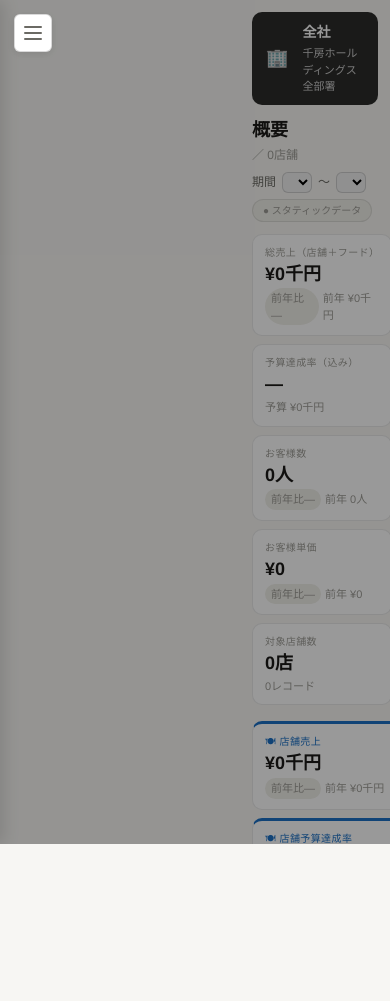
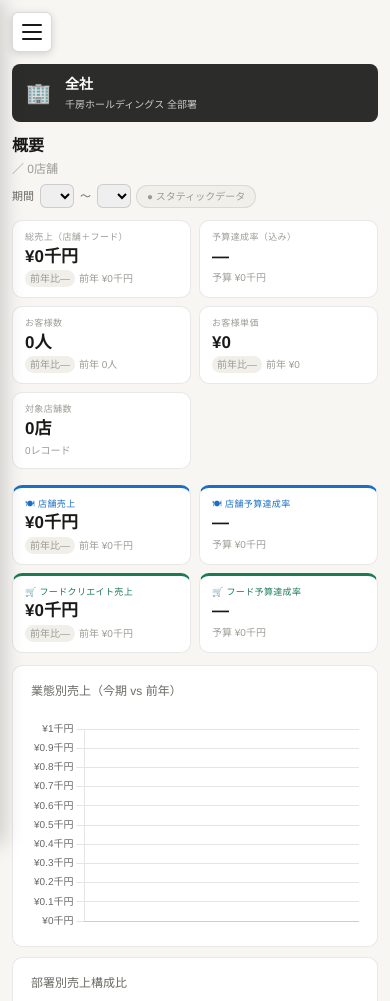
Before and after one commit to chibo-official/chibogroupsales20604-, a plain HTML site: page index.html in a window 390 px wide. Shown: the top 1001 px of the page. Before the commit the page ends 844 px from the top, so only its background shows below. Drawn offline with nearby package versions, Linux system fonts and the light colour scheme.

Commit message:
Add files via upload

```diff
--- a/index.html
+++ b/index.html
@@ -26,7 +26,7 @@ body{font-family:'Helvetica Neue','Hiragino Kaku Gothic ProN','Meiryo',sans-seri
 .layout{display:flex;height:100vh;overflow:hidden}
 .sidebar{width:230px;min-width:230px;background:var(--surface);border-right:1px solid var(--border);display:flex;flex-direction:column;overflow-y:auto;transition:width .2s}
 .sidebar.collapsed{width:52px;min-width:52px}
-.main{flex:1;overflow-y:auto;padding:24px}@media(max-width:640px){.main{padding:56px 12px 12px}}
+.main{flex:1;overflow-y:auto;padding:24px}
 
 /* SIDEBAR HEADER */
 .sb-header{padding:16px 14px 10px;border-bottom:1px solid var(--border);display:flex;align-items:center;gap:10px;flex-shrink:0}
@@ -69,9 +69,10 @@ body{font-family:'Helvetica Neue','Hiragino Kaku Gothic ProN','Meiryo',sans-seri
 .filter-row label{font-size:11px;color:var(--text2);display:block;margin-bottom:2px}
 .filter-row select{width:100%;font-size:11px;padding:4px 6px;border:1px solid var(--border2);border-radius:var(--rs);background:var(--surface);color:var(--text1);cursor:pointer}
 
-.hamburger{display:none;position:fixed;top:14px;left:14px;z-index:300;width:38px;height:38px;border-radius:var(--rs);background:var(--surface);border:1px solid var(--border2);align-items:center;justify-content:center;cursor:pointer;box-shadow:0 2px 8px rgba(0,0,0,.1);flex-direction:column;gap:4px;}
-.hamburger span{display:block;width:18px;height:2px;background:var(--text2);border-radius:2px;}
-.mob-overlay{display:none;position:fixed;inset:0;background:rgba(0,0,0,.4);z-index:199;}
+.hamburger{display:none;position:fixed;top:12px;left:12px;z-index:400;width:40px;height:40px;border-radius:var(--rs);background:var(--surface);border:1px solid var(--border2);align-items:center;justify-content:center;cursor:pointer;box-shadow:0 2px 8px rgba(0,0,0,.15);flex-direction:column;gap:5px;}
+.hamburger span{display:block;width:20px;height:2px;background:var(--text1);border-radius:2px;transition:all .2s;}
+.mob-overlay{display:none;position:fixed;inset:0;background:rgba(0,0,0,.45);z-index:199;cursor:pointer;}
+.mob-overlay.active{display:block;}
 .toggle-btn{position:absolute;top:16px;right:-11px;width:22px;height:22px;border-radius:50%;background:var(--surface);border:1px solid var(--border2);display:flex;align-items:center;justify-content:center;cursor:pointer;font-size:11px;color:var(--text2);box-shadow:0 1px 3px rgba(0,0,0,.1)}
 .sb-wrap{position:relative;display:flex}
 
@@ -110,56 +111,84 @@ body{font-family:'Helvetica Neue','Hiragino Kaku Gothic ProN','Meiryo',sans-seri
 .row1{margin-bottom:14px}
 @media(max-width:860px){.row2,.row21{grid-template-columns:1fr}}
 
-/* ===== MOBILE RESPONSIVE (≤640px) ===== */
-/* チャート高さ調整用 */
+/* ================================================================
+   RESPONSIVE — モバイル/タブレット対応
+   ================================================================ */
+
+/* テーブルスクロール共通 */
+.dtable-wrap{overflow-x:auto;-webkit-overflow-scrolling:touch;}
+.cross-wrap{overflow-x:auto;-webkit-overflow-scrolling:touch;}
+
+/* タブレット: 〜860px */
+@media(max-width:860px){
+  .row2,.row21{grid-template-columns:1fr;}
+}
+@media(max-width:768px){
+  .sidebar{width:200px;min-width:200px;}
+  .metrics-grid{grid-template-columns:repeat(auto-fit,minmax(140px,1fr));}
+}
+
+/* スマートフォン: 〜640px */
 @media(max-width:640px){
-  /* サイドバー: モバイルはドロワー式 */
-  .sidebar-wrap { position:fixed; top:0; left:0; height:100%; z-index:200; }
-  .sidebar { width:240px; min-width:240px; box-shadow:4px 0 16px rgba(0,0,0,.12); transform:translateX(-100%); transition:transform .25s; height:100vh; }
-  .sidebar.mobile-open { transform:translateX(0); }
-  .sidebar.collapsed { width:240px; min-width:240px; transform:translateX(-100%); }
-  .main { padding:12px; margin-left:0 !important; }
-  .toggle-btn { display:none; }
-
-  /* ハンバーガーボタン */
-  .hamburger { display:flex !important; }
-
-  /* オーバーレイ */
-  .mob-overlay { display:block !important; }
+  /* レイアウト: サイドバーはドロワー、mainが全幅 */
+  .layout{display:block;height:auto;overflow:visible;}
+  .sb-wrap{position:static;}
+  .sidebar{
+    position:fixed;top:0;left:0;height:100dvh;
+    width:260px!important;min-width:260px!important;
+    transform:translateX(-100%);
+    transition:transform .28s cubic-bezier(.4,0,.2,1);
+    z-index:300;
+    box-shadow:4px 0 20px rgba(0,0,0,.18);
+  }
+  .sidebar.mobile-open{transform:translateX(0);}
+  .toggle-btn{display:none!important;}
+  .hamburger{display:flex;}
+  .main{
+    width:100%;min-height:100dvh;
+    padding:64px 12px 20px;
+    overflow-y:auto;
+  }
 
   /* トップバー */
-  .topbar { flex-direction:column; align-items:flex-start; gap:8px; margin-bottom:12px; }
-  .topbar-right { flex-wrap:wrap; gap:6px; width:100%; }
-  .month-range select { font-size:10px; padding:3px 4px; }
+  .topbar{flex-direction:column;align-items:flex-start;gap:6px;margin-bottom:12px;}
+  .topbar-right{flex-wrap:wrap;gap:5px;width:100%;}
+  .page-title{font-size:16px;}
+  .month-range{font-size:11px;}
+  .month-range select{font-size:11px;padding:4px 6px;max-width:100px;}
 
-  /* メトリクスカード */
-  .metrics-grid { grid-template-columns:1fr 1fr; gap:8px; }
-  .metrics-row-inner { grid-template-columns:1fr 1fr !important; gap:8px; }
-  .metric-card { padding:10px 12px; }
-  .metric-value { font-size:18px !important; }
+  /* バナー */
+  .dept-banner{padding:10px 14px;margin-bottom:12px;border-radius:8px;}
+  .dept-banner-icon{font-size:20px;}
+  .dept-banner-name{font-size:14px;}
+  .dept-banner-sub{font-size:10px;}
 
-  /* 部署バナー */
-  .dept-banner { padding:10px 14px; margin-bottom:12px; }
-  .dept-banner-icon { font-size:18px; }
-  .dept-banner-name { font-size:14px; }
+  /* KPIカード */
+  .metrics-grid{grid-template-columns:1fr 1fr;gap:8px;margin-bottom:12px;}
+  .metrics-row-inner{grid-template-columns:1fr 1fr!important;gap:8px;}
+  .metric-card{padding:10px 12px;}
+  .metric-label{font-size:9px;margin-bottom:3px;}
+  .metric-value{font-size:17px!important;}
+  .metric-sub{font-size:10px;flex-wrap:wrap;}
+  .dbadge{font-size:10px;padding:1px 5px;}
 
-  /* グリッドレイアウト */
-  .row2, .row21 { grid-template-columns:1fr !important; }
+  /* グリッド1列化 */
+  .row2,.row21,.row1{grid-template-columns:1fr!important;gap:10px;}
 
-  /* テーブルをスクロール可能に */
-  .dtable-wrap { overflow-x:auto; -webkit-overflow-scrolling:touch; }
-  .dtable { min-width:600px; }
-  .ctable { min-width:400px; }
-  .cross-wrap { overflow-x:auto; }
+  /* カード */
+  .card{padding:12px 14px;}
+  .ctitle{font-size:11px;flex-wrap:wrap;gap:6px;}
 
-  /* チャート高さ調整 */
-  .card { padding:12px 14px; }
-}
+  /* テーブル */
+  .dtable{font-size:11px;}
+  .dtable th,.dtable td{padding:5px 7px;}
 
-/* ===== TABLET (641px〜860px) ===== */
-@media(min-width:641px) and (max-width:860px){
-  .sidebar { width:200px; min-width:200px; }
-  .metrics-grid { grid-template-columns:repeat(auto-fit,minmax(130px,1fr)); }
+  /* セグメントボタン */
+  .seg{flex-wrap:wrap;}
+  .sbtn{font-size:10px;padding:3px 8px;}
+
+  /* クロス分析セレクタ */
+  .cross-selectors{flex-direction:column!important;gap:8px!important;}
 }
 .card{background:var(--surface);border:1px solid var(--border);border-radius:var(--r);padding:16px 18px}
 .ctitle{font-size:12px;font-weight:500;color:var(--text2);margin-bottom:12px;display:flex;align-items:center;justify-content:space-between}
@@ -219,7 +248,7 @@ body{font-family:'Helvetica Neue','Hiragino Kaku Gothic ProN','Meiryo',sans-seri
 <button class="hamburger" id="hamburger" onclick="toggleMobile()" aria-label="メニュー">
   <span></span><span></span><span></span>
 </button>
-<div class="mob-overlay" id="mob-overlay" onclick="toggleMobile()"></div>
+<div class="mob-overlay" id="mob-overlay" onclick="toggleMobile()" role="button" aria-label="閉じる"></div>
 <div class="layout">
   <div class="sb-wrap">
     <div class="sidebar" id="sidebar">
@@ -520,18 +549,16 @@ function toggleSidebar() {
 }
 
 function toggleMobile() {
-  const sb = document.getElementById('sidebar');
-  const overlay = document.getElementById('mob-overlay');
-  const isOpen = sb.classList.contains('mobile-open');
-  sb.classList.toggle('mobile-open', !isOpen);
-  overlay.style.display = isOpen ? 'none' : 'block';
+  const sb  = document.getElementById('sidebar');
+  const ov  = document.getElementById('mob-overlay');
+  const open = sb.classList.toggle('mobile-open');
+  ov.classList.toggle('active', open);
 }
 
-// モバイル: ナビアイテムクリック後にサイドバーを閉じる
 function closeMobileIfNeeded() {
   if (window.innerWidth <= 640) {
     document.getElementById('sidebar').classList.remove('mobile-open');
-    document.getElementById('mob-overlay').style.display = 'none';
+    document.getElementById('mob-overlay').classList.remove('active');
   }
 }
 
@@ -828,7 +855,7 @@ function renderOverview() {
     <div class="card" style="margin-bottom:0">
       <div class="ctitle">
         <div class="ctitle-l">🔀 クロス分析</div>
-        <div style="display:flex;gap:8px;flex-wrap:wrap;align-items:flex-end">
+        <div class="cross-selectors" style="display:flex;gap:8px;flex-wrap:wrap;align-items:flex-end">
           ${mkSelOv('ov-row','行',  '業態,地方区分,店舗区分,都道府県,営業部,店舗名', cdef.row)}
           ${mkSelOv('ov-col','列',  '地方区分,業態,店舗区分,年月,都道府県',         cdef.col)}
           ${mkSelOv('ov-metric','指標','uri=売上（千円）,kyaku=お客様数,bgt=予算達成率(%),yoy=前年比(%)', cdef.metric)}
@@ -1149,7 +1176,7 @@ function renderCross() {
   el.innerHTML = `
     <div class="card" style="margin-bottom:14px">
       <div class="ctitle"><div class="ctitle-l">クロス分析設定</div></div>
-      <div style="display:flex;gap:14px;flex-wrap:wrap;align-items:flex-end">
+      <div class="cross-selectors" style="display:flex;gap:14px;flex-wrap:wrap;align-items:flex-end">
         ${mkSel('cross-row','行（縦軸）','業態,地方区分,店舗区分,都道府県,営業部')}
         ${mkSel('cross-col','列（横軸）','地方区分,業態,店舗区分,年月')}
         ${mkSel('cross-metric','指標','uri=売上（千円）,kyaku=お客様数,bgt=予算達成率(%),yoy=前年比(%)')}
@@ -1347,7 +1374,7 @@ function renderFoodOverview(el) {
     <div class="card" style="margin-bottom:14px">
       <div class="ctitle">
         <div class="ctitle-l">🔀 クロス分析</div>
-        <div style="display:flex;gap:8px;flex-wrap:wrap;align-items:flex-end">
+        <div class="cross-selectors" style="display:flex;gap:8px;flex-wrap:wrap;align-items:flex-end">
           ${mkSelOv('ov-row',  '行',  '区分,年月',               '区分')}
           ${mkSelOv('ov-col',  '列',  '年月,区分',               '年月')}
           ${mkSelOv('ov-metric','指標','uri=売上（千円）,bgt=予算達成率(%),yoy=前年比(%)', 'uri')}
```
